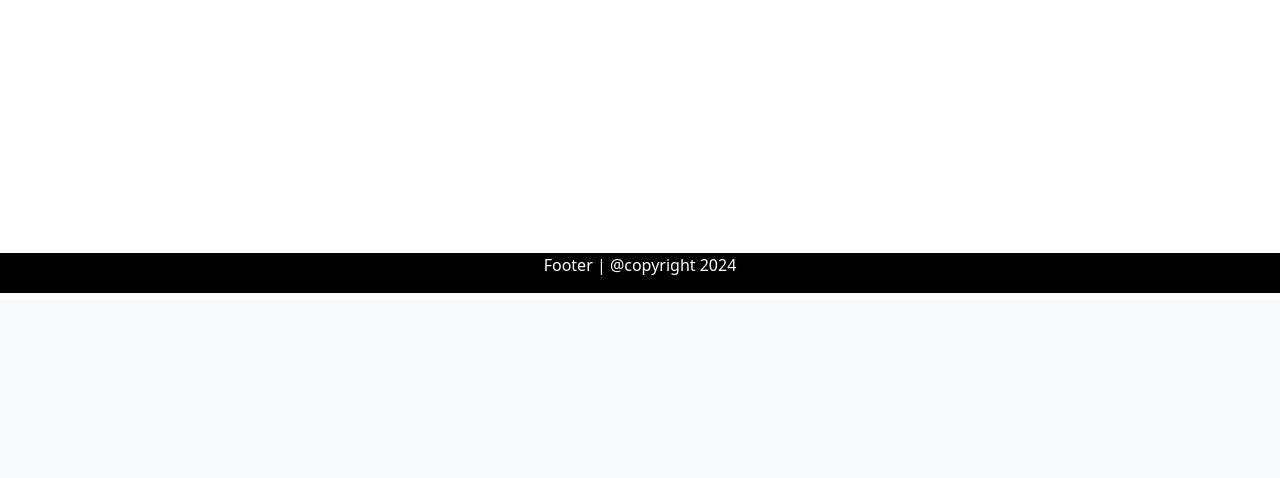
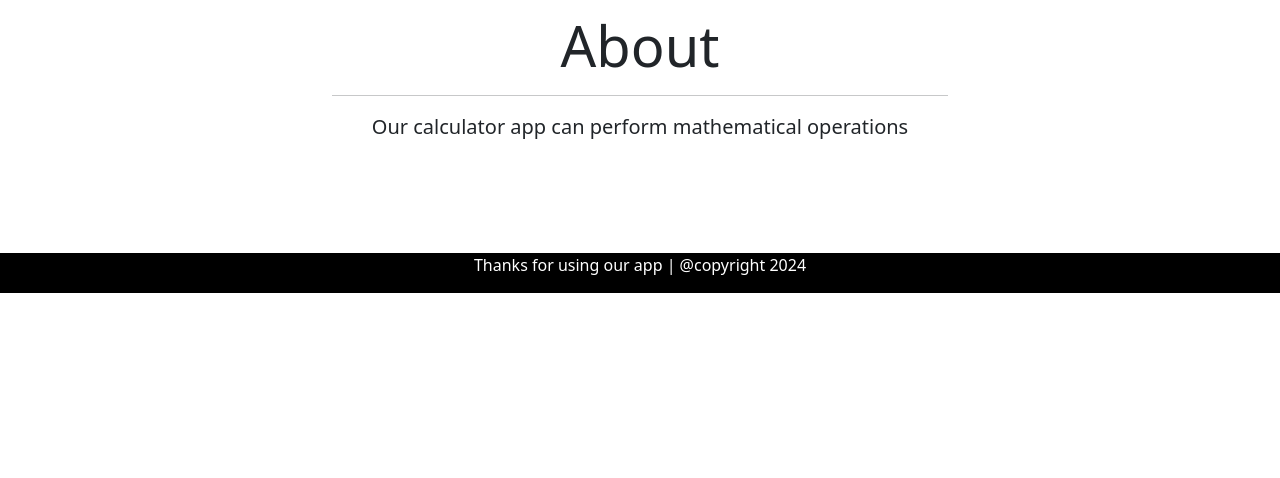
Before and after one commit to Anny27-pixel/calculatorApp, a Django app: page /myapp in a window 1280 px wide. Shown: the part 507-985 px from the top of the page. Before the commit the page ends 800 px from the top, so only its background shows below. Run offline with Django 5.2, Linux system fonts and the light colour scheme.

Commit message:
about section added

```diff
--- a/templates/myapp/index.html
+++ b/templates/myapp/index.html
@@ -17,7 +17,7 @@
         <div class="collapse navbar-collapse navbar-light" id="navbarSupportedContent">
             <ul class="navbar-nav me-auto mb-2 mb-lg-0">
                 <li class="nav-item">
-                    <a class="nav-link" href="#">About</a>
+                    <a class="nav-link" href="#about">About</a>
                 </li>
             </ul>
         </div>
@@ -48,12 +48,21 @@
             </div>
         </div>
     </div>
+    <div class="row">
+        <div class="col-md-6" style="margin: 2rem auto 0 auto;">
+            <p style="text-align: center;" class="display-4" name="about" id="about">About</p>
+            <hr>
+            <p  style="text-align: center;" class="lead">Our calculator app can perform mathematical operations</p>
+        </div>
+    </div>
   </div>
 
+
+  </div>
   <div class="container-fluid">
     <div class="row">
         <footer class="fixed-bottom navbar-light" style="background-color: black; color: white; text-align: center;">
-            <p>Footer | @copyright 2024</p>
+            <p>Thanks for using our app | @copyright 2024</p>
         </footer>
     </div>
   </div>
```
